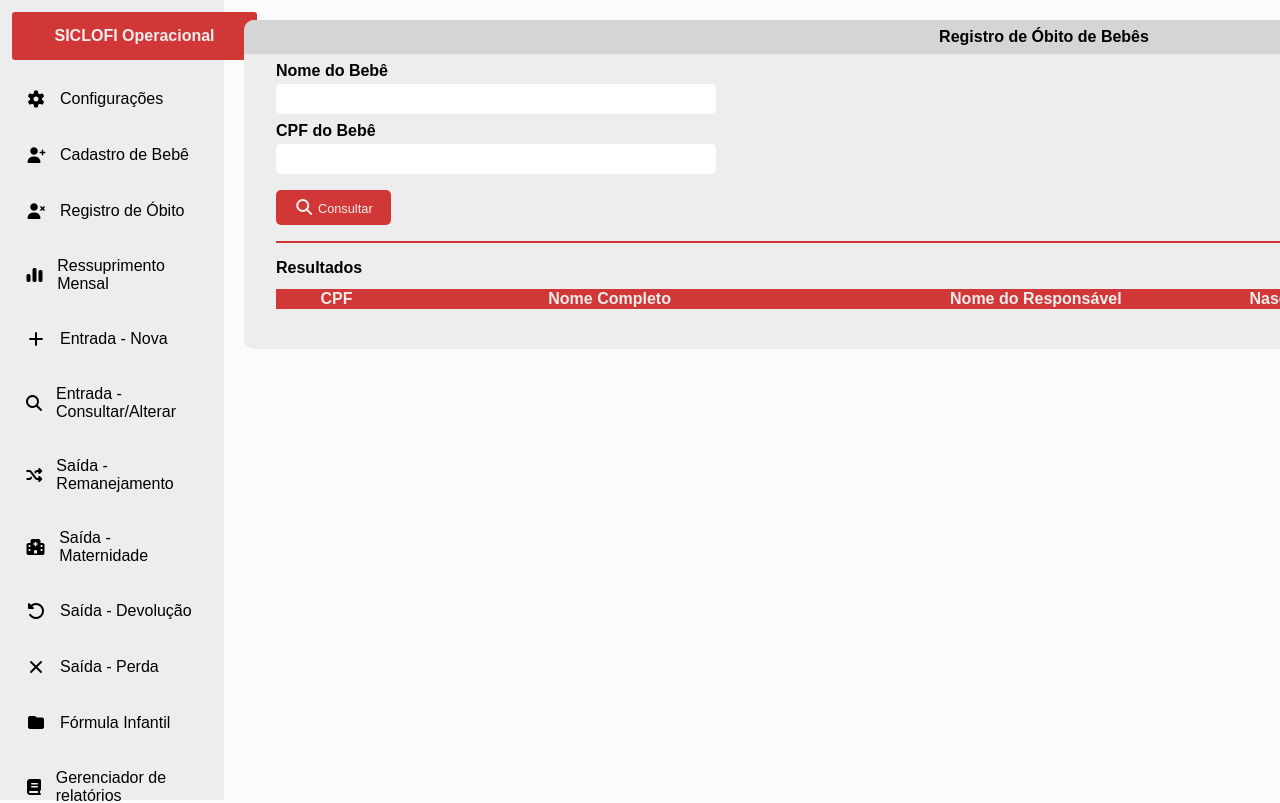
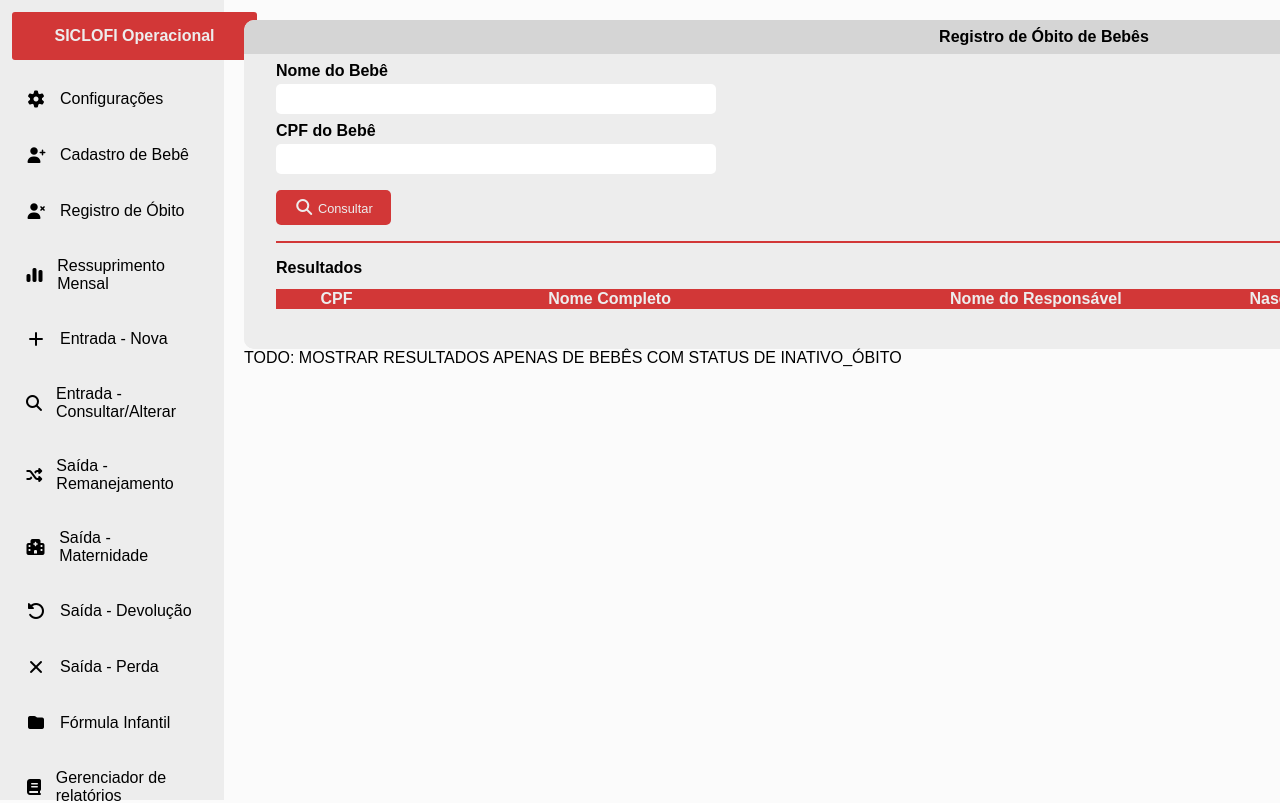
Before and after one commit to theguutti/siclofi, a PHP site: page /siclofi/pages/registroObito.php in a window 1280 px wide; the page is wider, and only the part inside the window is pictured. Shown: the top 803 px of that part. Run offline with PHP 8.4, Linux system fonts and the light colour scheme; the visitor is signed in with stand-in values (Sample User, id 1); lists and menus that the app fills with data are empty; some libraries are stand-ins or nearby versions.

Commit message:
Update registroObito.php

```diff
--- a/pages/registroObito.php
+++ b/pages/registroObito.php
@@ -184,7 +184,7 @@ verificarLogin();
                 <button onclick="closeModal()">OK</button>
             </div>
         </div>
-
+TODO: MOSTRAR RESULTADOS APENAS DE BEBÊS COM STATUS DE INATIVO_ÓBITO
     </main>
 
     <script src="../js/cpf.js"></script>
```
